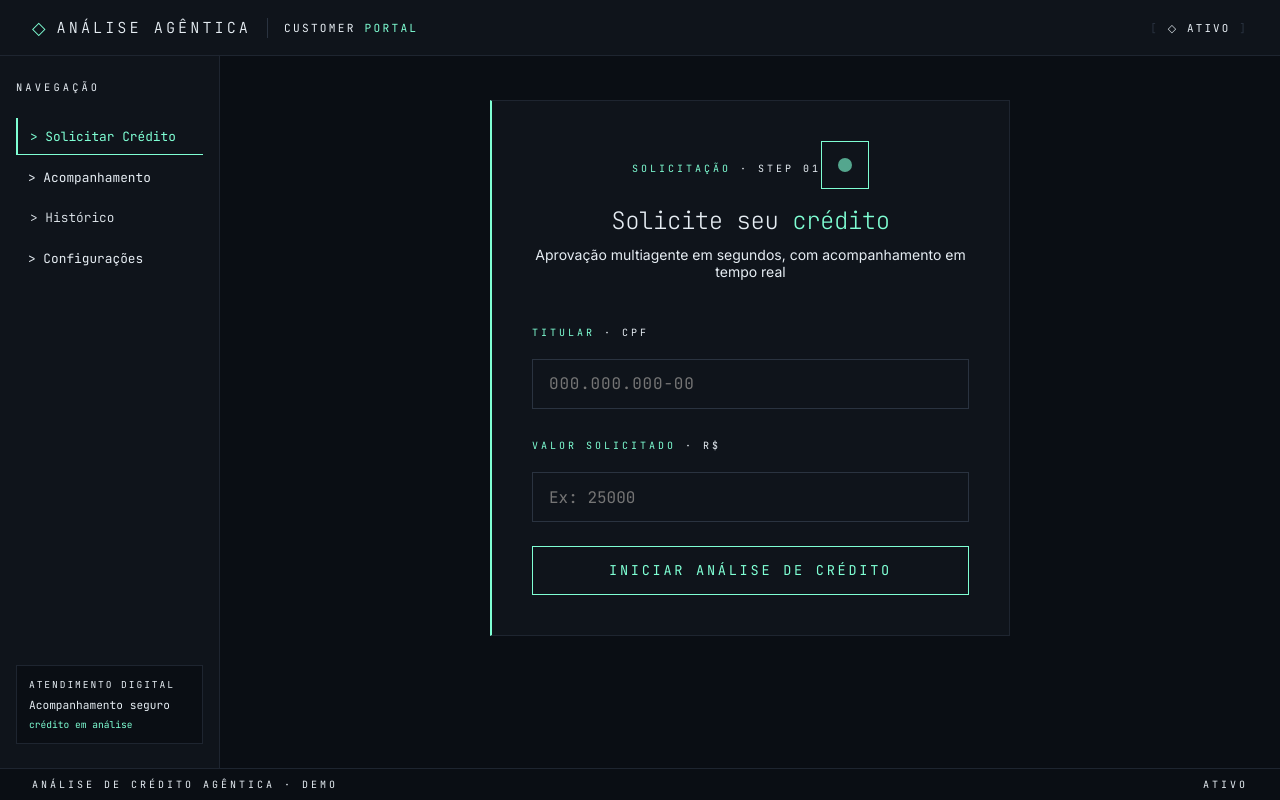
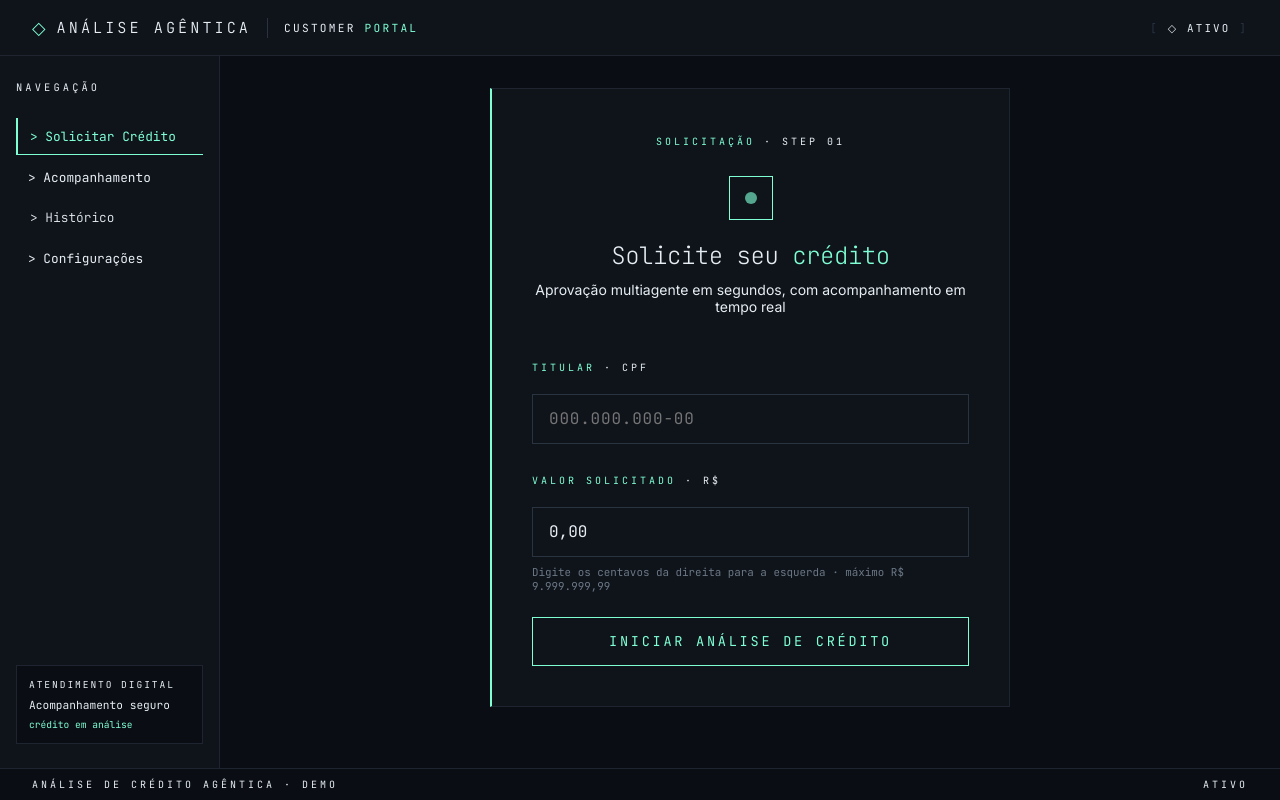
Before and after one commit to it0dan/credit-analysis-frontend, a Next.js app in the folder apps/customer/: page / in a window 1280 px wide. Built offline with nearby package versions, Linux system fonts and the light colour scheme.

Commit message:
fix(ux): refine credit request input
Ref: openspec/changes/auth-and-ux-fixes/tasks.md#17-18

```diff
--- a/apps/customer/app/page.tsx
+++ b/apps/customer/app/page.tsx
@@ -10,7 +10,7 @@ import { addAnalysis, listAnalyses, maskCpf, type StoredAnalysis } from '@repo/u
 
 export default function CustomerHome() {
   const [cpf, setCpf] = useState('');
-  const [amount, setAmount] = useState('');
+  const [amountCents, setAmountCents] = useState(0);
   const [loading, setLoading] = useState(false);
   const [error, setError] = useState<string | null>(null);
   const [analyses, setAnalyses] = useState<StoredAnalysis[]>([]);
@@ -22,6 +22,12 @@ export default function CustomerHome() {
 
   const activeAnalyses = useMemo(() => analyses.filter((item) => !item.final_verdict), [analyses]);
   const latestActive = activeAnalyses[0];
+
+  const formatCurrency = (cents: number) =>
+    (cents / 100).toLocaleString('pt-BR', {
+      minimumFractionDigits: 2,
+      maximumFractionDigits: 2,
+    });
 
   const handleCpfChange = (e: React.ChangeEvent<HTMLInputElement>) => {
     let value = e.target.value.replace(/\D/g, '');
@@ -37,6 +43,13 @@ export default function CustomerHome() {
     setError(null);
   };
 
+  const handleAmountChange = (e: React.ChangeEvent<HTMLInputElement>) => {
+    const digits = e.target.value.replace(/\D/g, '');
+    const cents = Number.parseInt(digits || '0', 10);
+    setAmountCents(Math.min(cents, 999_999_999));
+    setError(null);
+  };
+
   const handleSubmit = (e: React.FormEvent) => {
     e.preventDefault();
     const cleanCpf = cpf.replace(/\D/g, '');
@@ -44,17 +57,18 @@ export default function CustomerHome() {
       setError('Por favor, insira um CPF válido com 11 dígitos.');
       return;
     }
-    if (!amount || parseFloat(amount) <= 0) {
-      setError('Por favor, insira um valor solicitado válido maior que zero.');
+    if (amountCents < 100) {
+      setError('O valor mínimo para análise é R$ 1,00.');
       return;
     }
+    const requestedAmount = amountCents / 100;
     setLoading(true);
     setError(null);
 
     fetch('http://localhost:8086/analysis', {
       method: 'POST',
       headers: { 'Content-Type': 'application/json' },
-      body: JSON.stringify({ cpf: cleanCpf, amount: parseFloat(amount) }),
+      body: JSON.stringify({ cpf: cleanCpf, amount: requestedAmount }),
     })
       .then((res) => {
         if (!res.ok) throw new Error('Não foi possível inicializar a análise no orquestrador de crédito.');
@@ -64,11 +78,11 @@ export default function CustomerHome() {
         addAnalysis({
           request_id: data.request_id,
           cpf_masked: maskCpf(cpf),
-          amount_brl: parseFloat(amount),
+          amount_brl: requestedAmount,
           final_verdict: null,
           last_status: data.status === 'hitl_required' ? 'hitl_required' : data.status === 'rejected' ? 'rejected' : 'analyzing',
         });
-        router.push(`/status/${data.request_id}?cpf=${encodeURIComponent(maskCpf(cpf))}&amount=${amount}`);
+        router.push(`/status/${data.request_id}?cpf=${encodeURIComponent(maskCpf(cpf))}&amount=${requestedAmount}`);
       })
       .catch((err) => {
         setError(err instanceof Error ? err.message : 'Falha na conexão com o orquestrador multiagente.');
@@ -126,20 +140,22 @@ export default function CustomerHome() {
           )}
 
           <div style={{ textAlign: 'center', marginBottom: '2.5rem' }}>
+            <div style={{ display: 'block', marginBottom: '1rem' }}>
               <Tag dim="step 01">solicitação</Tag>
+            </div>
+            <div style={{ display: 'flex', alignItems: 'center', justifyContent: 'center', marginBottom: '1.25rem' }}>
               <div
                 style={{
-                display: 'inline-flex',
+                  width: '44px',
+                  height: '44px',
+                  border: '1px solid var(--acc)',
+                  display: 'flex',
                   alignItems: 'center',
                   justifyContent: 'center',
-                width: '48px',
-                height: '48px',
-                backgroundColor: 'transparent',
-                marginBottom: '1rem',
-                border: '1px solid var(--acc)',
                 }}
               >
-              <Pulse color="acc" size={14} />
+                <Pulse color="acc" size={12} />
+              </div>
             </div>
             <h1
               style={{
@@ -194,10 +210,13 @@ export default function CustomerHome() {
               </label>
               <input
                 id="amount"
-                type="number"
-                placeholder="Ex: 25000"
-                value={amount}
-                onChange={(e) => { setAmount(e.target.value); setError(null); }}
+                type="text"
+                inputMode="numeric"
+                autoComplete="off"
+                aria-describedby="amount-hint"
+                placeholder="0,00"
+                value={formatCurrency(amountCents)}
+                onChange={handleAmountChange}
                 disabled={loading}
                 style={{
                   padding: '0.85rem 1rem',
@@ -214,6 +233,9 @@ export default function CustomerHome() {
                 onFocus={(e) => { e.currentTarget.style.borderColor = 'var(--acc)'; }}
                 onBlur={(e) => { e.currentTarget.style.borderColor = 'var(--line2)'; }}
               />
+              <span id="amount-hint" style={{ color: 'var(--muted)', fontFamily: 'var(--font-mono)', fontSize: '0.68rem' }}>
+                Digite os centavos da direita para a esquerda · máximo R$ 9.999.999,99
+              </span>
             </div>
 
             {error && (
```
Also changed, not shown: 1 other file (tests, documents, lock files or other folders). Lines whose indentation alone changed are shown as unchanged.
